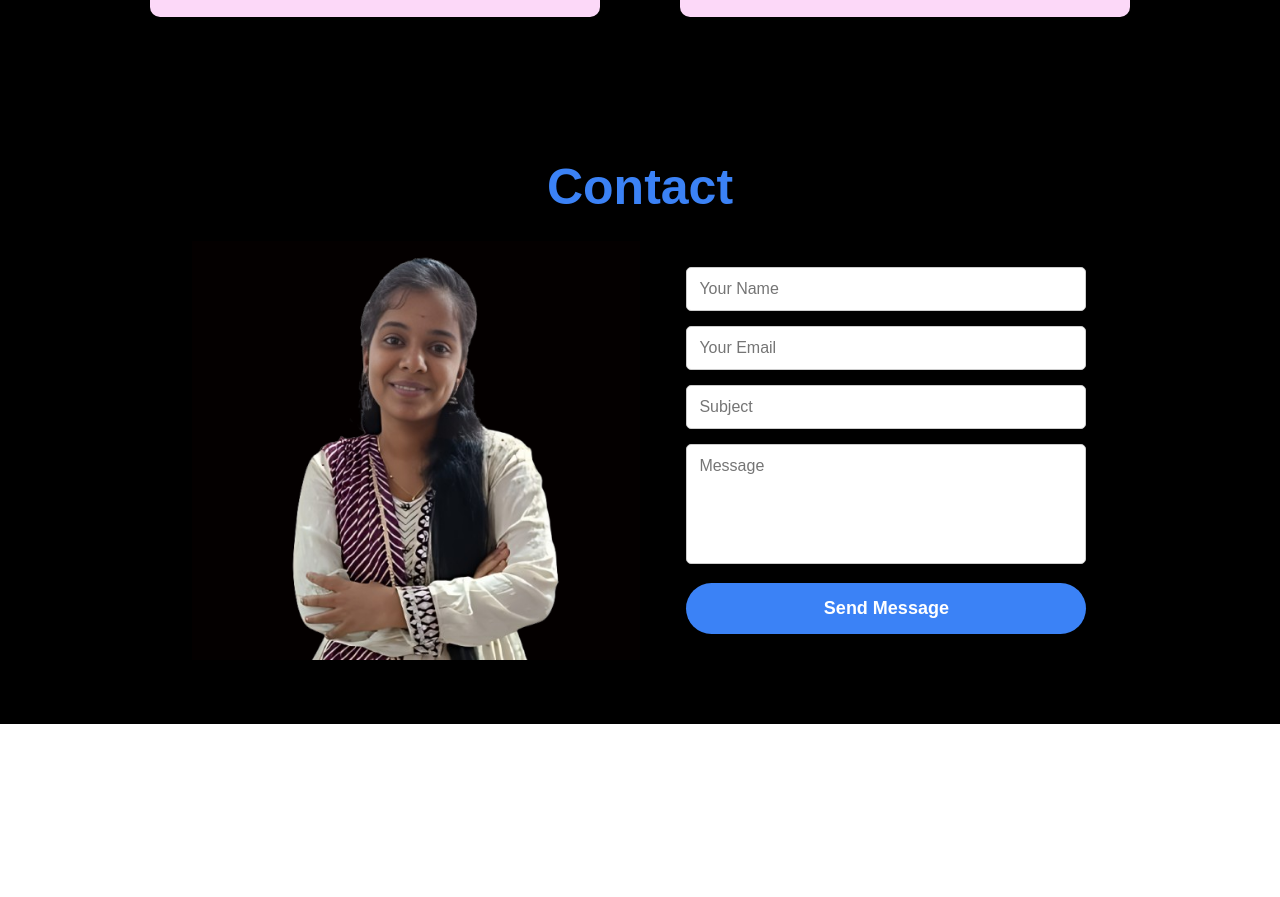
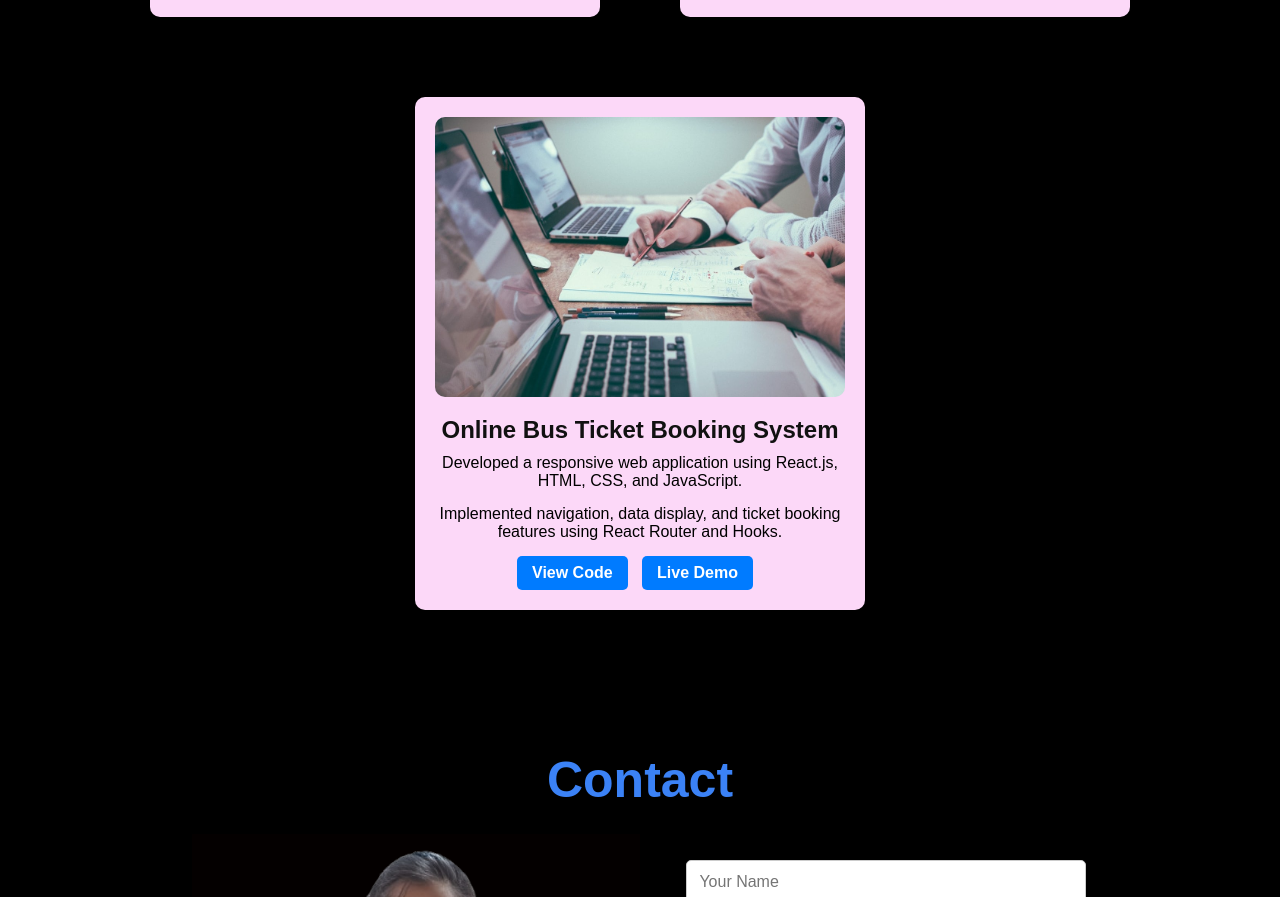
Before and after one commit to tharani-murugu/My_portfolio_Tharani, a plain HTML site: page index.html in a window 1280 px wide. Shown: the part 3883-4780 px from the top of the page. Before the commit the page ends 4607 px from the top, so only its background shows below. Drawn offline with nearby package versions, Linux system fonts and the light colour scheme.

Commit message:
Update index.html

```diff
--- a/index.html
+++ b/index.html
@@ -168,6 +168,14 @@
       <a href="https://github.com/tharani-murugu/DCI2" target="_blank">View Code</a>
       <a href="https://tharani-murugu.github.io/DCI2/index.html" target="_blank">Live Demo</a>
     </div>
+    <div class="project-card">
+      <img class="img1" src="image/student-information-collection-form.jpg" alt="Project 2 Screenshot">
+      <h3> Online Bus Ticket Booking System </h3>
+      <p>Developed a responsive web application using React.js, HTML, CSS, and JavaScript. </p>
+      <p>Implemented navigation, data display, and ticket booking features using React Router and Hooks. </p>
+      <a href="https://github.com/tharani-murugu/bus" target="_blank">View Code</a>
+      <a href="https:https://6900a16f2dbe315f19366c26--curious-monstera-d4df79.netlify.app/" target="_blank">Live Demo</a>
+    </div>
 
     <!-- Add more projects the same way -->
   </div>
```
